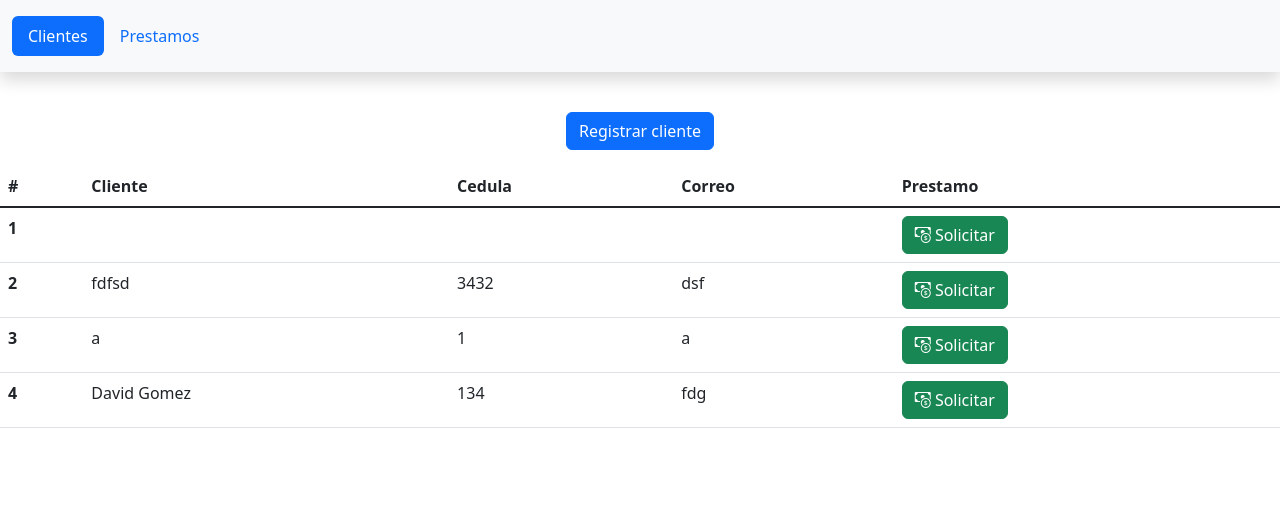
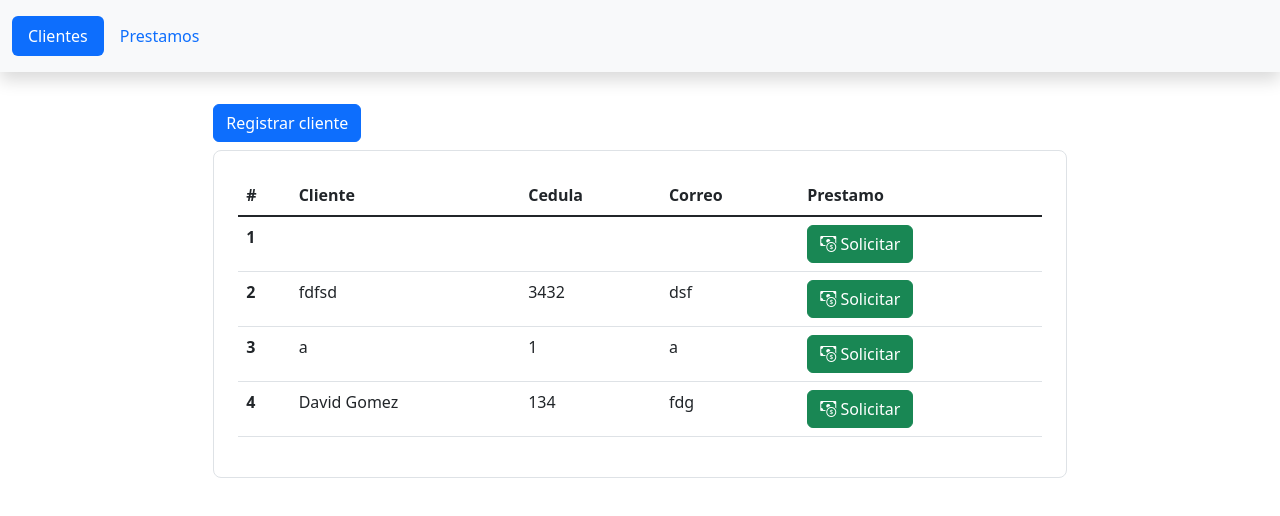
Before and after one commit to Fher95/Prestamos-App, an Angular app: page /clientes/lista-clientes in a window 1280 px wide. Shown: the top 516 px of the page. Built offline with nearby package versions, Linux system fonts and the light colour scheme; data requests are answered from the project's data file.

Commit message:
Mejoradas interfaces de listas

```diff
--- a/src/app/modules/clientes/lista-clientes/lista-clientes.component.html
+++ b/src/app/modules/clientes/lista-clientes/lista-clientes.component.html
@@ -1,7 +1,12 @@
-<div class="text-center my-3">
-  <button class="btn btn-primary" (click)="onRegistrarCliente()">Registrar cliente</button>
+<div class="d-flex justify-content-center text-start">
+  <div class="col-8 py-2">
+  <button class="btn btn-primary" (click)="onRegistrarCliente()">
+    Registrar cliente
+  </button>
 </div>
-<div class="content">
+</div>
+<div class="d-flex justify-content-center">
+  <div class="col-8 border rounded-3 p-4">
     <table class="table">
       <thead>
         <tr>
@@ -19,9 +24,15 @@
           <td>{{ cliente.cedula }}</td>
           <td>{{ cliente.correo }}</td>
           <td>
-          <button class="btn btn-success" (click)="onSolicitarPrestamo(cliente)"><i class="bi bi-cash-coin"></i><span> Solicitar</span></button>
+            <button
+              class="btn btn-success"
+              (click)="onSolicitarPrestamo(cliente)"
+            >
+              <i class="bi bi-cash-coin"></i><span> Solicitar</span>
+            </button>
           </td>
         </tr>
       </tbody>
     </table>
   </div>
+</div>
--- a/src/app/modules/prestamos/lista-prestamos/lista-prestamos.component.html
+++ b/src/app/modules/prestamos/lista-prestamos/lista-prestamos.component.html
@@ -1,7 +1,5 @@
-<!-- <div class="text-center my-3">
-  <button class="btn btn-primary">Registrar cliente</button>
-</div> -->
-<div class="content">
+<div class="d-flex justify-content-center">
+  <div class="col-8 border rounded-3 p-4">
     <table class="table">
       <thead>
         <tr>
@@ -36,7 +34,10 @@
             </div>
           </td>
           <td>
-          <button class="btn btn-success" (click)="onAbrirModalPago(prestamo)">
+            <button
+              class="btn btn-success"
+              (click)="onAbrirModalPago(prestamo)"
+            >
               <i class="bi bi-cash-coin"></i> <span> Pagar</span>
             </button>
           </td>
@@ -44,3 +45,4 @@
       </tbody>
     </table>
   </div>
+</div>
```
Lines whose indentation alone changed are shown as unchanged.
